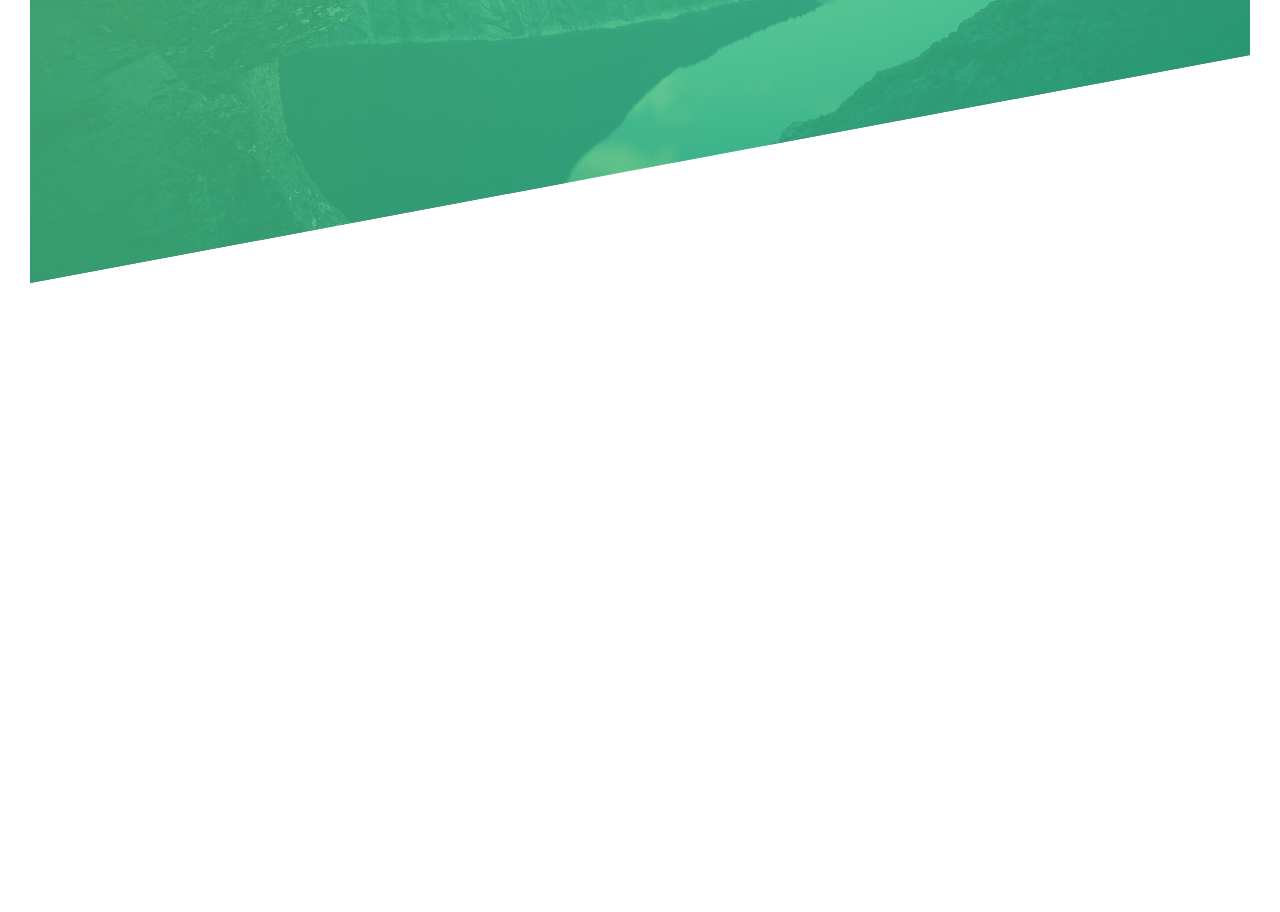
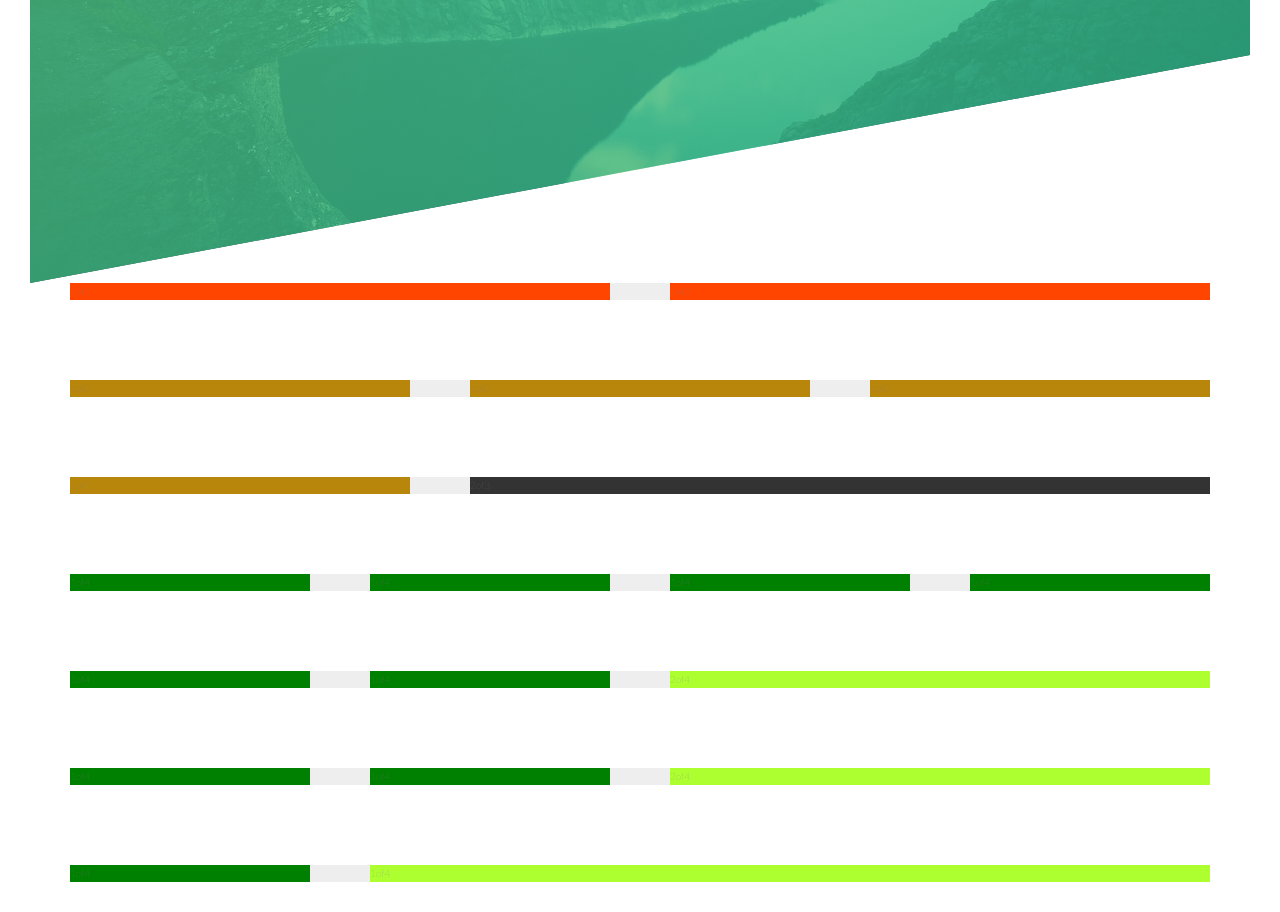
Before and after one commit to crisamdegracia/Advanced-CSS-and-SASS, a website: page Natours/index.html in a window 1280 px wide. Shown: the part 507-1419 px from the top of the page. Before the commit the page ends 820 px from the top, so only its background shows below. Drawn offline with Linux system fonts and the light colour scheme.

Commit message:
f5v34:Float Grid System

```diff
--- a/Natours/index.html
+++ b/Natours/index.html
@@ -25,5 +25,45 @@
                 <a href="#" class="btn btn--white btn--animated">Discover our tours</a>
             </div>
         </header>
+
+
+        <section class="grid-test">
+            <div class="row">
+                <div class="col-1-of-2">1of2</div>
+                <div class="col-1-of-2">1of2</div>
+            </div>
+            <!---->
+            <div class="row">
+                <div class="col-1-of-3">1of3</div>
+                <div class="col-1-of-3">1of3</div>
+                <div class="col-1-of-3">1of3</div>
+            </div>
+            <!---->
+            <div class="row">
+                <div class="col-1-of-3">1of3</div>
+                <div class="col-2-of-3">2of3</div>
+            </div>
+
+            <div class="row">
+                <div class="col-1-of-4">1of4</div>
+                <div class="col-1-of-4">1of4</div>
+                <div class="col-1-of-4">1of4</div>
+                <div class="col-1-of-4">1of4</div>
+            </div>
+            <div class="row">
+                <div class="col-1-of-4">1of4</div>
+                <div class="col-1-of-4">1of4</div>
+                <div class="col-2-of-4">2of4</div>
+            </div>
+            <div class="row">
+                <div class="col-1-of-4">1of4</div>
+                <div class="col-1-of-4">1of4</div>
+                <div class="col-2-of-4">2of4</div>
+            </div>
+            <div class="row">
+                <div class="col-1-of-4">1of4</div>
+                <div class="col-3-of-4">1of4</div>
+            </div>
+        </section>
     </body>
 </html>
--- a/Natours/sass/abstracts/_mixins.scss
+++ b/Natours/sass/abstracts/_mixins.scss
@@ -0,0 +1,16 @@
+
+/*
+clearfix - is to append a pseudo element after the element
+which will then clear these floats
+*/
+@mixin clearfix {
+    &::after {
+        content: "";
+
+        /*standard version of clearfix is to display:table*/
+        display: table;
+        /* the property that actually perform clearfix  */
+        clear: both;
+    }
+
+}
--- a/Natours/sass/abstracts/_variables.scss
+++ b/Natours/sass/abstracts/_variables.scss
@@ -10,3 +10,12 @@ $color-primary-dark:#28b485;
 $color-gray-dark: #777;
 $color-white: #fff;
 $color-black: #000;
+$color-grey: #eee;
+$dark-grey: #333;
+
+
+/*Margin*/
+
+$grid-width: 114rem;
+$gutter-vertical: 8rem;
+$gutter-horizontal: 6rem;
--- /dev/null
+++ b/Natours/sass/layout/_grid.scss
@@ -0,0 +1,98 @@
+.row {
+    max-width: $grid-width;
+    background-color: $color-grey;
+    margin: 0 auto;
+
+
+    /*
+    without the 'not' we are selecting only last child
+    everything has margib bottom excepts last child. CLEVER!
+    */
+    &:not(:last-child){
+        margin-bottom: $gutter-vertical;
+    }
+
+
+    /* see abstracts/_mixins */
+    @include clearfix;
+
+    /*
+    ^ - we want the beginning to be what we set here
+    * - it will select classes which contains the col-
+    $ - it will select classes ends with col-
+    what it does? - it will select all of the elements in which
+    the class attribute starts
+    */
+    [class^="col-"] {
+        /* para pumunta ung block sideways */
+        float: left;
+
+        &:not(:last-child){
+            margin-right: $gutter-horizontal;
+
+        }
+    }
+
+
+    .col-1-of-2 {
+        background-color: orangered;
+        /*
+        saloob ung calc - ganyan hash{} para gumana ung SASS $ variable
+        */
+        width: calc((100% - #{$gutter-horizontal}) / 2 );
+
+    } /* col-1-of-2*/
+
+
+    .col-1-of-3 {
+        /*
+        2 * $gutter-horizontal - kasi dalawa na ung gagawan ng margin
+        */
+        width: calc(( 100% - 2 * #{$gutter-horizontal} ) / 3);
+        background-color: darkgoldenrod;
+
+    }
+
+    .col-2-of-3 {
+        /*
+        2 X the column + gutter - is the total of 2/3
+        */
+        width: calc(
+            (2 *  ( 100% - 2 * #{$gutter-horizontal} ) / 3)  + #{$gutter-horizontal});
+        background-color: $dark-grey;
+
+    }
+
+    .col-1-of-4 {
+        width: calc(( 100% - 3 * #{$gutter-horizontal} ) / 4);
+        background-color: green;
+
+    }
+
+    .col-2-of-4 {
+        /*
+        0st get the size of the whole width
+        1st get the size of each gutter - or how many gutter
+            - thats the total of whole width
+
+
+        2 columns + 1 gutter / 2 = is the total width of 2of4
+        */
+
+        width: calc( 2 * (( 100% - 3 * #{$gutter-horizontal} ) / 4  ) + #{$gutter-horizontal};
+        background-color: greenyellow;
+
+    }
+
+    .col-3-of-4 {
+        /*
+    HOLUSHET - dko na alam hahaha
+        himay himayin mo nalang MDAS
+        */
+
+        width: calc( ( 3 * (( 100% - 3 * #{$gutter-horizontal} ) / 4 )  + 2 *  #{$gutter-horizontal} );
+        background-color: greenyellow;
+
+    }
+
+}
--- a/Natours/sass/main.scss
+++ b/Natours/sass/main.scss
@@ -9,6 +9,7 @@
 
 @import "components/button";
 
+@import "layout/grid";
 @import "layout/header";
 
 @import "pages/home";
```
Also changed, not shown: Natours/css/style.css.
